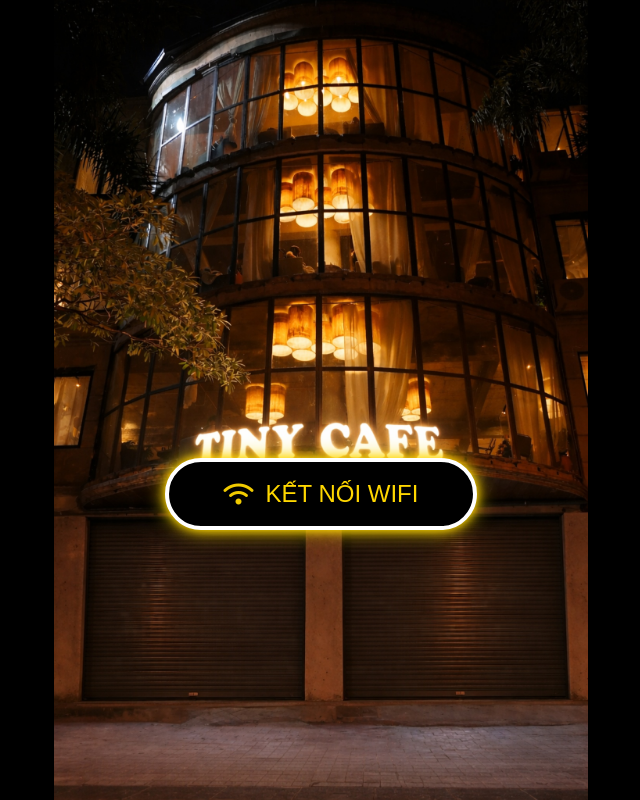
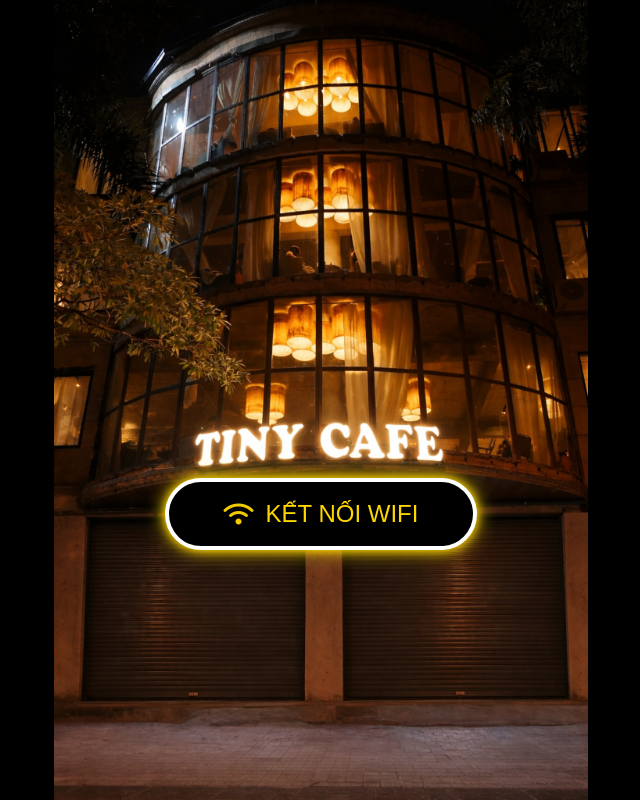
Before and after one commit to tiny-mk/demo120tc, a plain HTML site: page index.html in a window 1280 px wide. Shown: the whole page, without its empty margins (319-959 px from the left). Drawn offline with Linux system fonts and the light colour scheme.

Commit message:
Refactor index.html for better layout and readability
Adjusted button position and cleaned up HTML formatting.

```diff
--- a/index.html
+++ b/index.html
@@ -39,7 +39,7 @@
 .connect-btn{
 
 position:absolute;
-bottom:270px;
+bottom:250px;
 
 background:black;
 color:#FFD700;
```
